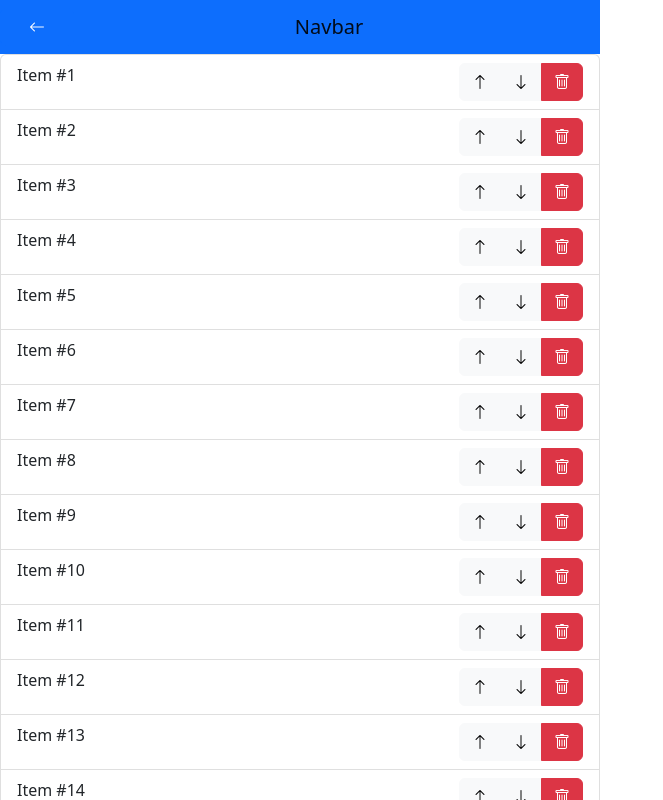
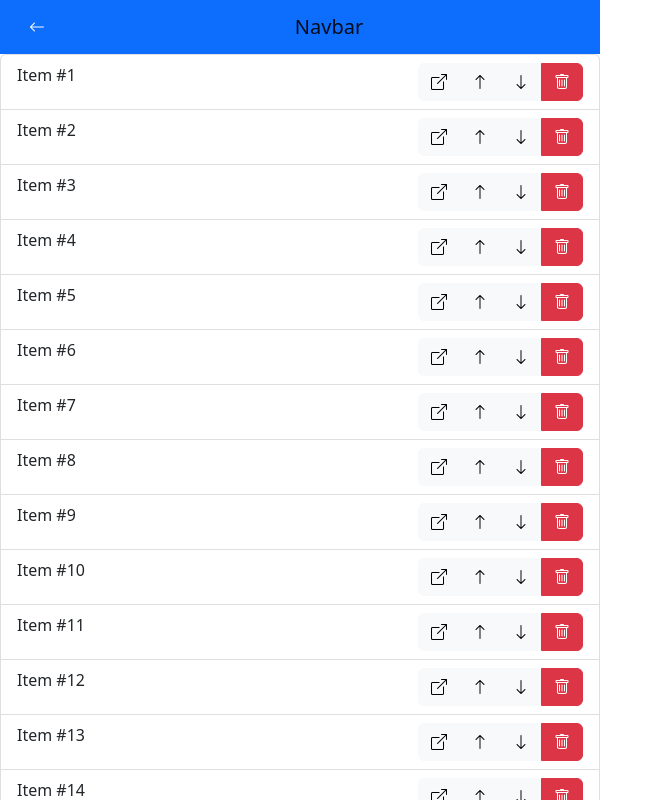
Before and after one commit to diegodrf/simple-list, an Angular app: page / in a window 1280 px wide. Shown: the top 800 px of the page, without its empty margins (0-663 px from the left). Built offline with nearby package versions, Linux system fonts and the light colour scheme.

Commit message:
created method to open url

```diff
--- a/src/app/pages/items-list/items-list.component.html
+++ b/src/app/pages/items-list/items-list.component.html
@@ -4,9 +4,10 @@
         *ngFor="let item of items; let i = index">
         <span [routerLink]="['items', i]">{{item.name}}</span>
         <div class="btn-group" role="group">
-            <button type="button" class="btn btn-light"><i class="bi bi-arrow-up" (click)="moveItemUp(i)"></i></button>
-            <button type="button" class="btn btn-light"><i class="bi bi-arrow-down" (click)="moveItemDown(i)"></i></button>
-            <button type="button" class="btn btn-danger"><i class="bi bi-trash" (click)="removeItem(i)"></i></button>
+            <button type="button" class="btn btn-light" (click)="openLink(i)"><i class="bi bi-box-arrow-up-right"></i></button>
+            <button type="button" class="btn btn-light" (click)="moveItemUp(i)"><i class="bi bi-arrow-up"></i></button>
+            <button type="button" class="btn btn-light" (click)="moveItemDown(i)"><i class="bi bi-arrow-down"></i></button>
+            <button type="button" class="btn btn-danger" (click)="removeItem(i)"><i class="bi bi-trash"></i></button>
     </div>
     </li>
 </ul>
--- a/src/app/pages/items-list/items-list.component.ts
+++ b/src/app/pages/items-list/items-list.component.ts
@@ -62,4 +62,7 @@ export class ItemsListComponent implements OnInit {
     this._localStorageRepository.save(this.items);
   }
 
+  openLink(itemId: number) {
+    window.open(this.items[itemId].url, '_blank');
+  }
 }
```
